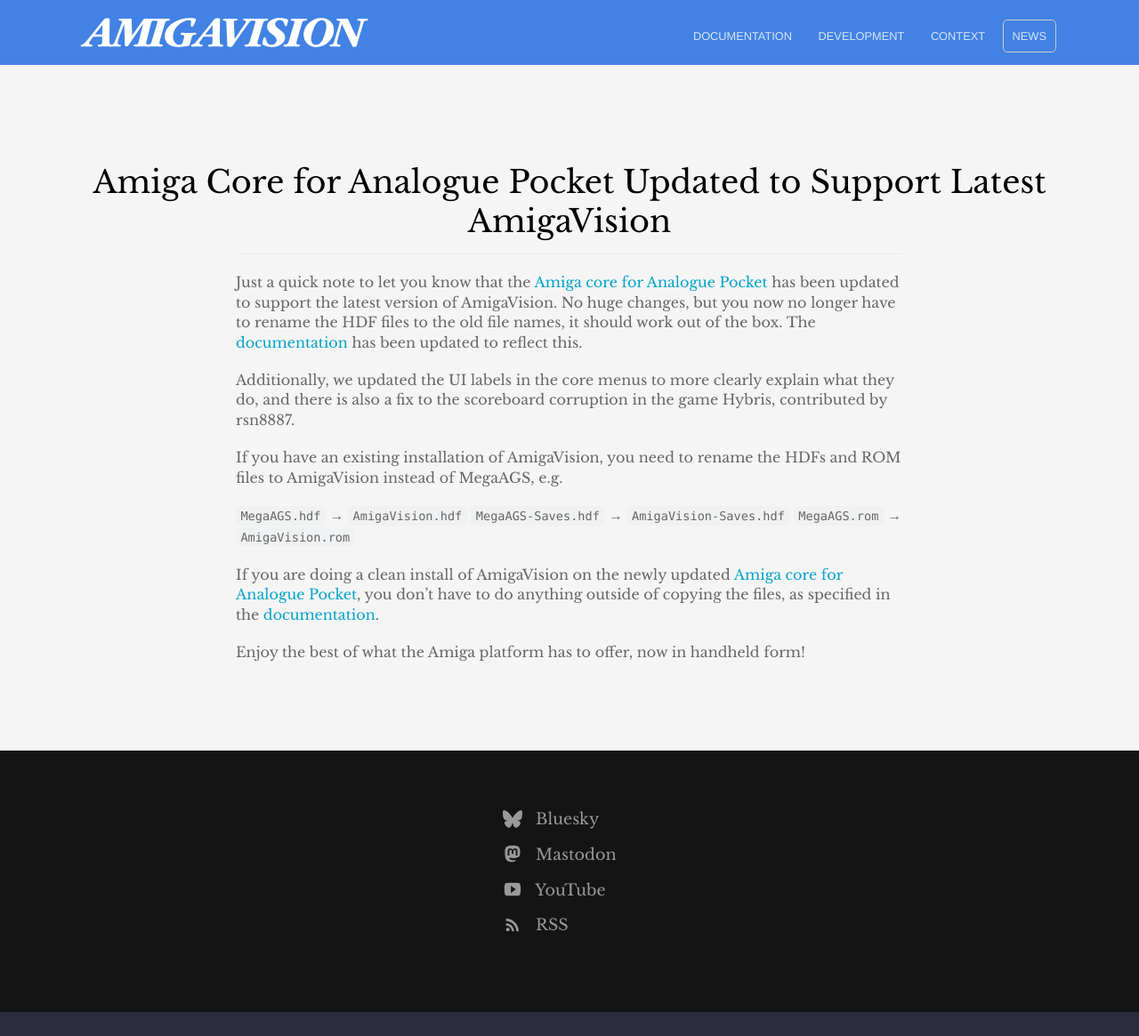
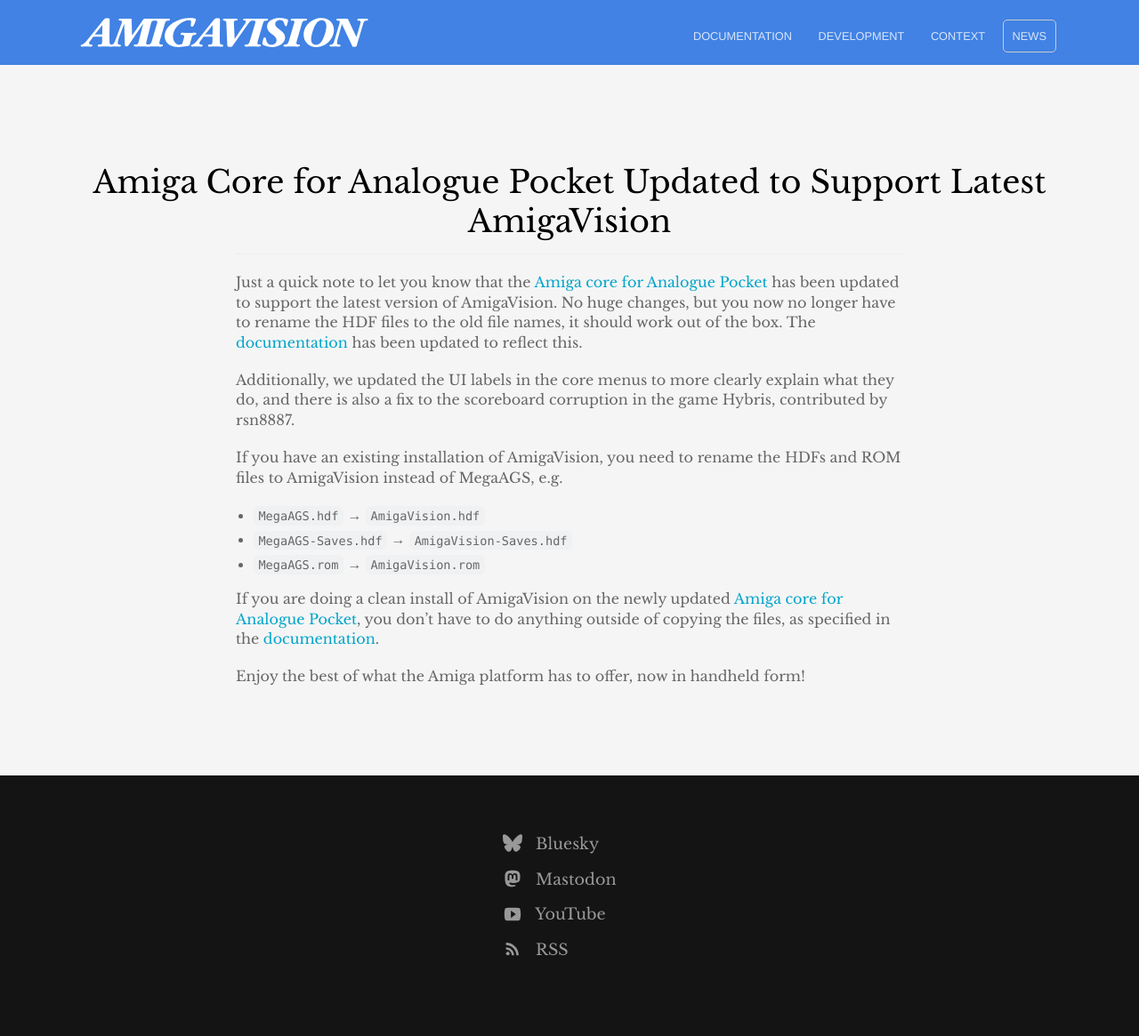
Before and after one commit to amigavision/amigavision.github.io, a Jekyll site: the page built from _posts/2025-11-25-pocket-2025.11.25.md, in a window 1280 px wide. Shown: the whole page at 89% size. Built offline with Jekyll 4.4.1, drawn with Linux system fonts in a browser that asks for light colours; before the commit the page ends 1138 px from its top, so only the background shows below that.

Commit message:
Add bullet points

```diff
--- a/_posts/2025-11-25-pocket-2025.11.25.md
+++ b/_posts/2025-11-25-pocket-2025.11.25.md
@@ -9,9 +9,9 @@
 
 If you have an existing installation of AmigaVision, you need to rename the HDFs and ROM files to AmigaVision instead of MegaAGS, e.g.
 
-`MegaAGS.hdf` → `AmigaVision.hdf`
-`MegaAGS-Saves.hdf` → `AmigaVision-Saves.hdf`
-`MegaAGS.rom` → `AmigaVision.rom`
+* `MegaAGS.hdf` → `AmigaVision.hdf`
+* `MegaAGS-Saves.hdf` → `AmigaVision-Saves.hdf`
+* `MegaAGS.rom` → `AmigaVision.rom`
 
 If you are doing a clean install of AmigaVision on the newly updated [Amiga core for Analogue Pocket], you don't have to do anything outside of copying the files, as specified in the [documentation].
 
```
